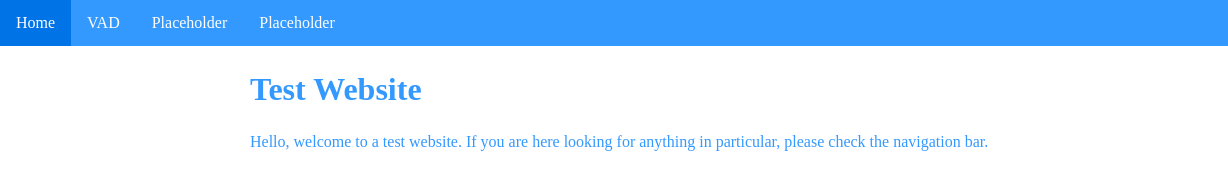
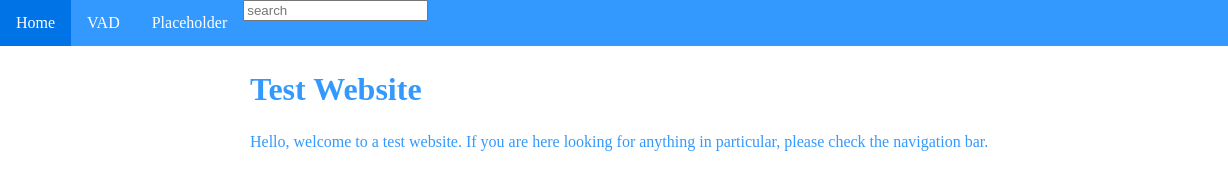
Before and after one commit to Frogsandvich/Frogsandvich.github.io, a plain HTML site: page index.html in a window 1280 px wide. Shown: the full height of the page, 0-1228 px from the left. Drawn offline with Linux system fonts and the light colour scheme; a web font is replaced by a local one.

Commit message:
Update index.html

```diff
--- a/index.html
+++ b/index.html
@@ -9,8 +9,10 @@
         <li class="active"><a href="index.html">Home</a></li>
         <li><a href="art.html">VAD</a></li>
         <li><a href="x.html">Placeholder</a></li>
-        <img src="https://cdn1.iconfinder.com/data/icons/hawcons/32/698627-icon-111-search-128.png" width="48px" class="search" style="padding: 8px; box-sizing: border-box;">
-        <li><a href="x.html">Placeholder</a></li>
+        <img src="http://images.hemmings.com/redesign/search-icon.png" width="48px" class="search" style="padding: 8px; box-sizing: border-box;">
+        <li class="right"><form class="textbox">
+          <input type="text" placeholder="search">
+        </form></li>
       </ul>
     </nav>
     <h1 font-family='Amaranth'>Test Website</h1>
```
